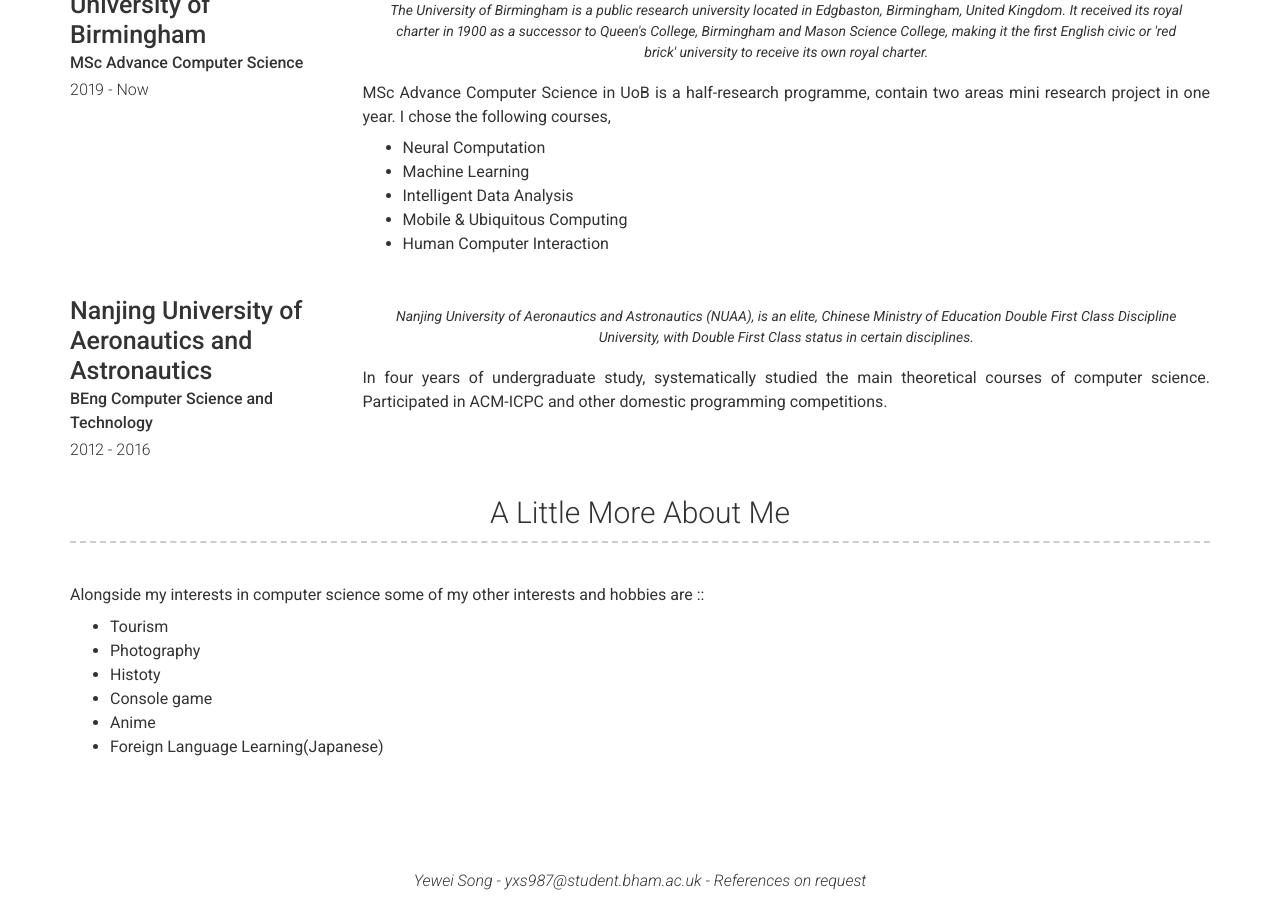
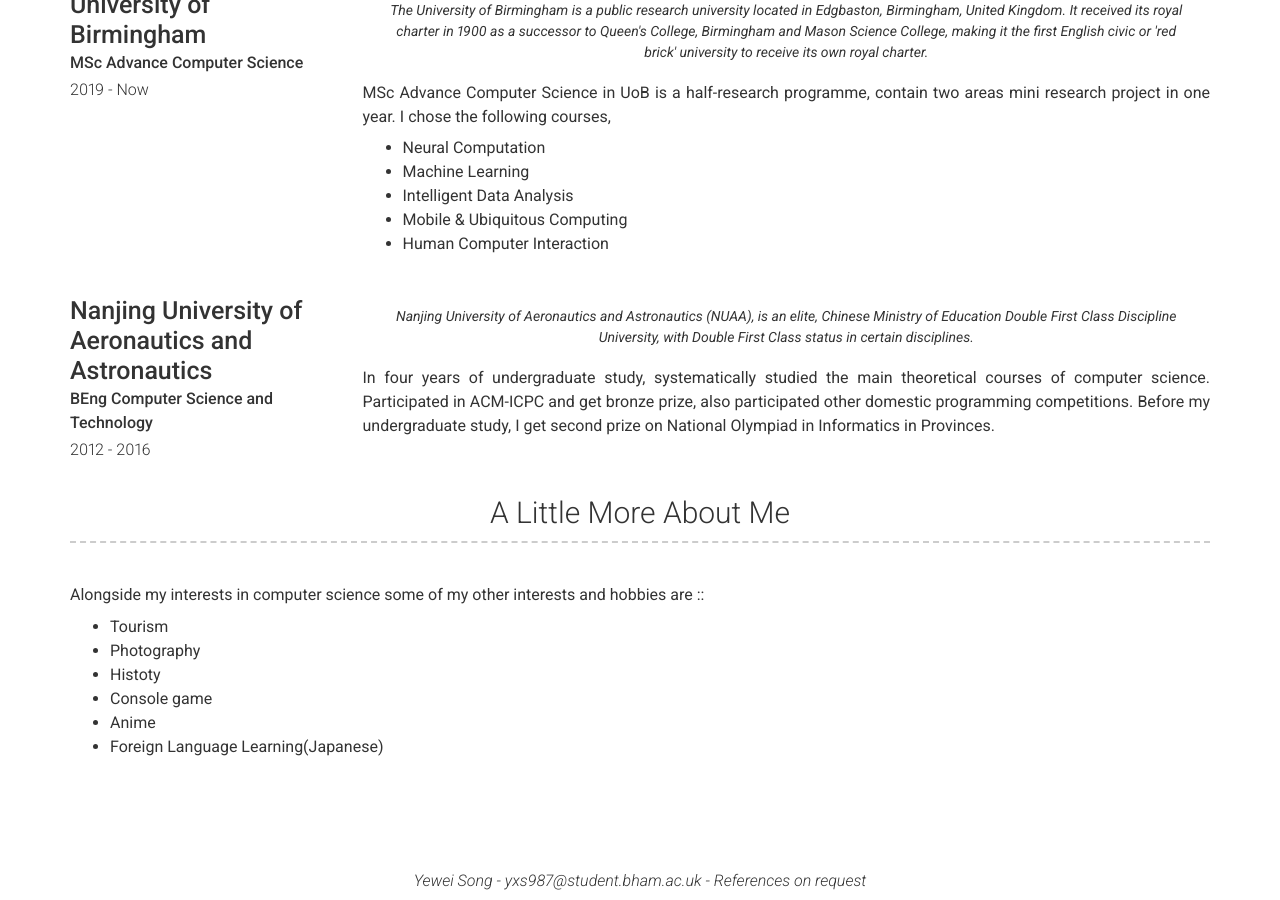
Before and after one commit to Etamin/Etamin.github.io, a Jekyll site: the page built from index.md, in a window 1280 px wide and 900 px high, scrolled down 1874 px. Built offline with Jekyll 4.4.1, drawn with Linux system fonts in a browser that asks for light colours; nearby versions of some CDN libraries.

Commit message:
Update education.yml

```diff
--- a/_data/education.yml
+++ b/_data/education.yml
@@ -19,4 +19,5 @@
   quote: >
     Nanjing University of Aeronautics and Astronautics (NUAA), is an elite, Chinese Ministry of Education Double First Class Discipline University, with Double First Class status in certain disciplines.
   description: | # this will include new lines to allow paragraphs
-    In four years of undergraduate study, systematically studied the main theoretical courses of computer science. Participated in ACM-ICPC and other domestic programming competitions.
+    In four years of undergraduate study, systematically studied the main theoretical courses of computer science. Participated in ACM-ICPC and get bronze prize, also participated other domestic programming competitions.
+    Before my undergraduate study, I get second prize on National Olympiad in Informatics in Provinces.
```
